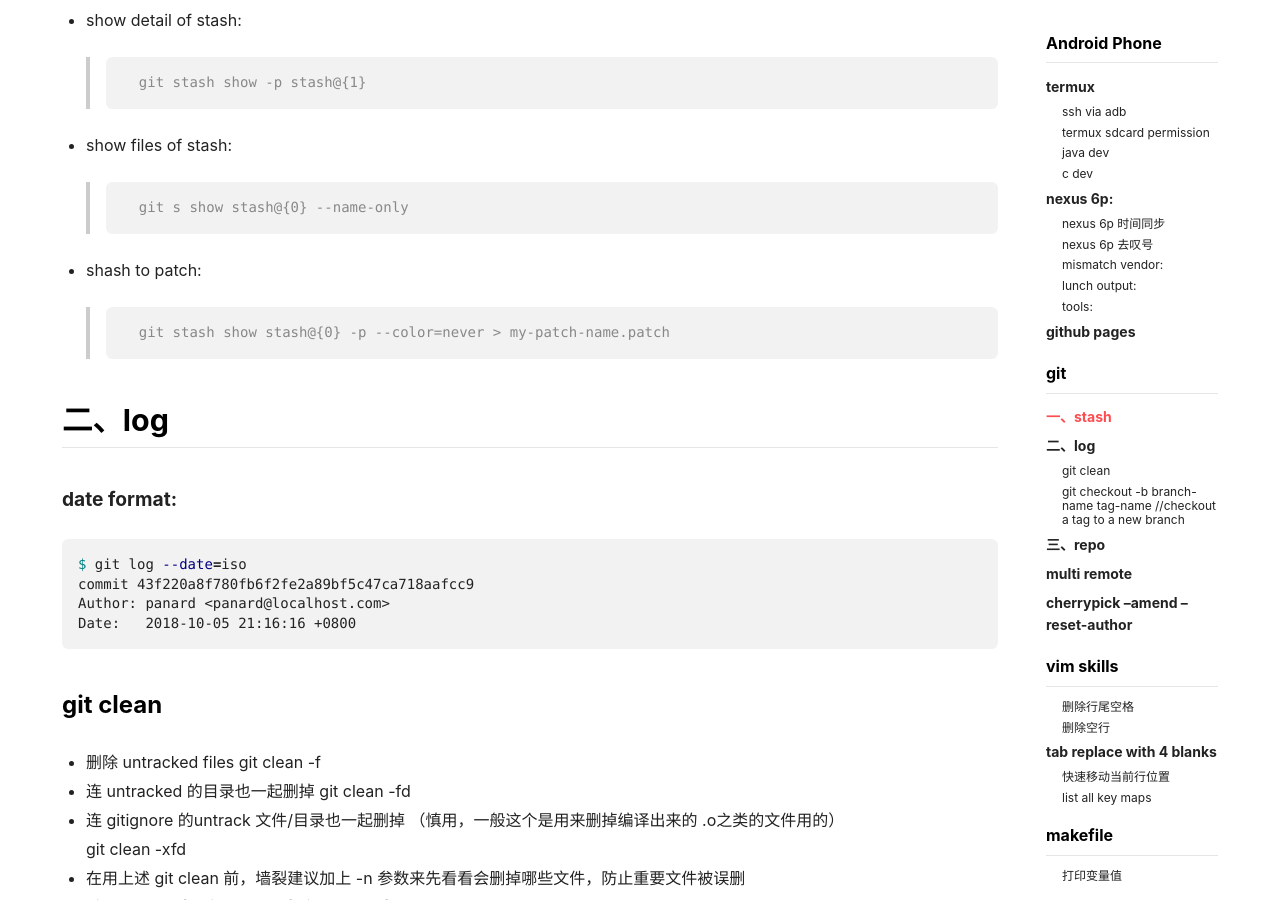
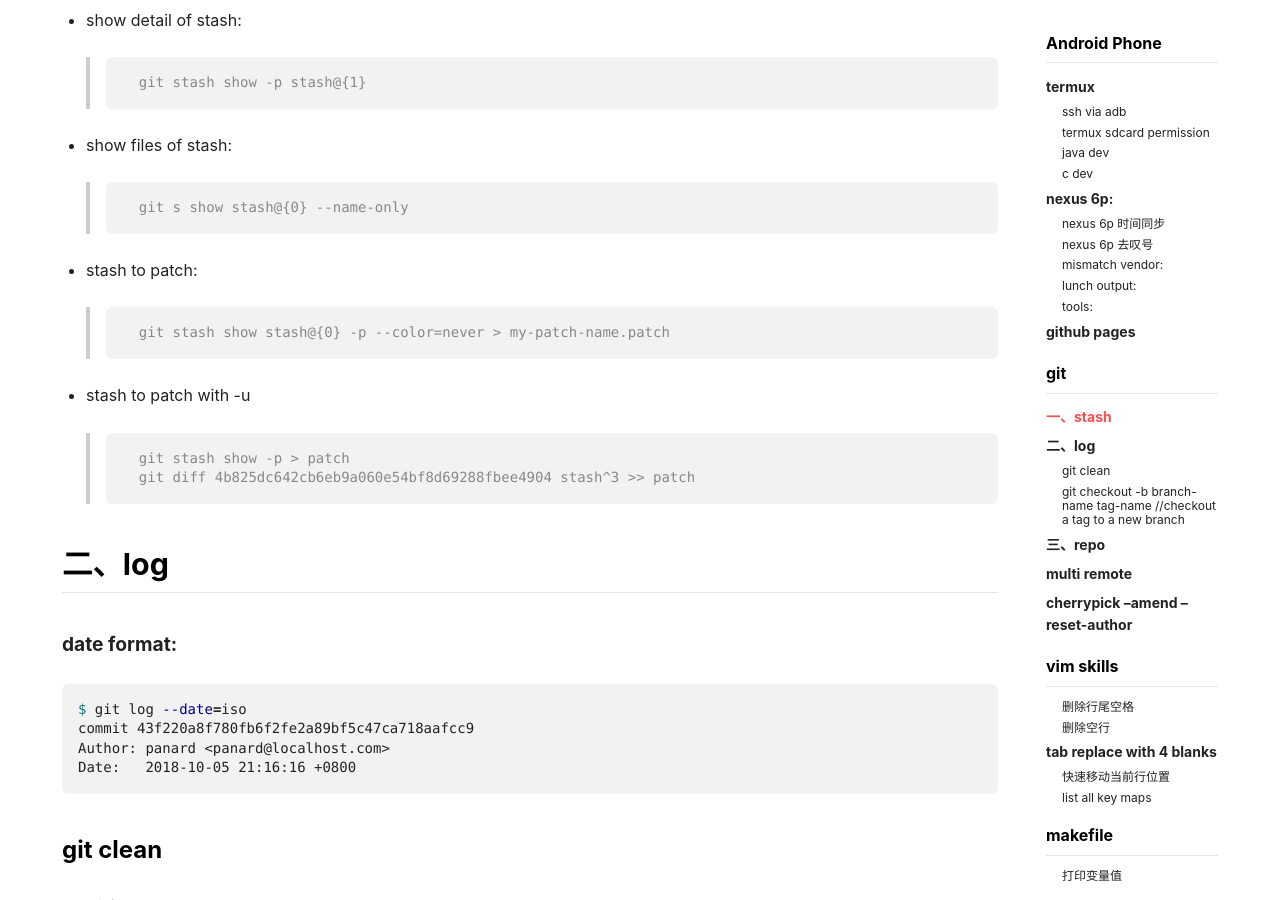
Before and after one commit to panard313/panard313.github.io, a Jekyll site: the page built from _posts/2018-05-29-using.md, in a window 1280 px wide and 900 px high, scrolled down 3163 px. Built offline with Jekyll 4.4.1, drawn with Linux system fonts in a browser that asks for light colours; nearby versions of some CDN libraries.

Commit message:
add stash skill

```diff
--- a/_posts/2018-05-29-using.md
+++ b/_posts/2018-05-29-using.md
@@ -119,8 +119,12 @@ or
 - show files of stash:
 >       git s show stash@{0} --name-only
 
-- shash to patch:
+- stash to patch:
 >       git stash show stash@{0} -p --color=never > my-patch-name.patch
+
+- stash to patch with -u
+>       git stash show -p > patch
+>       git diff 4b825dc642cb6eb9a060e54bf8d69288fbee4904 stash^3 >> patch
 
 ## 二、log
 
```
